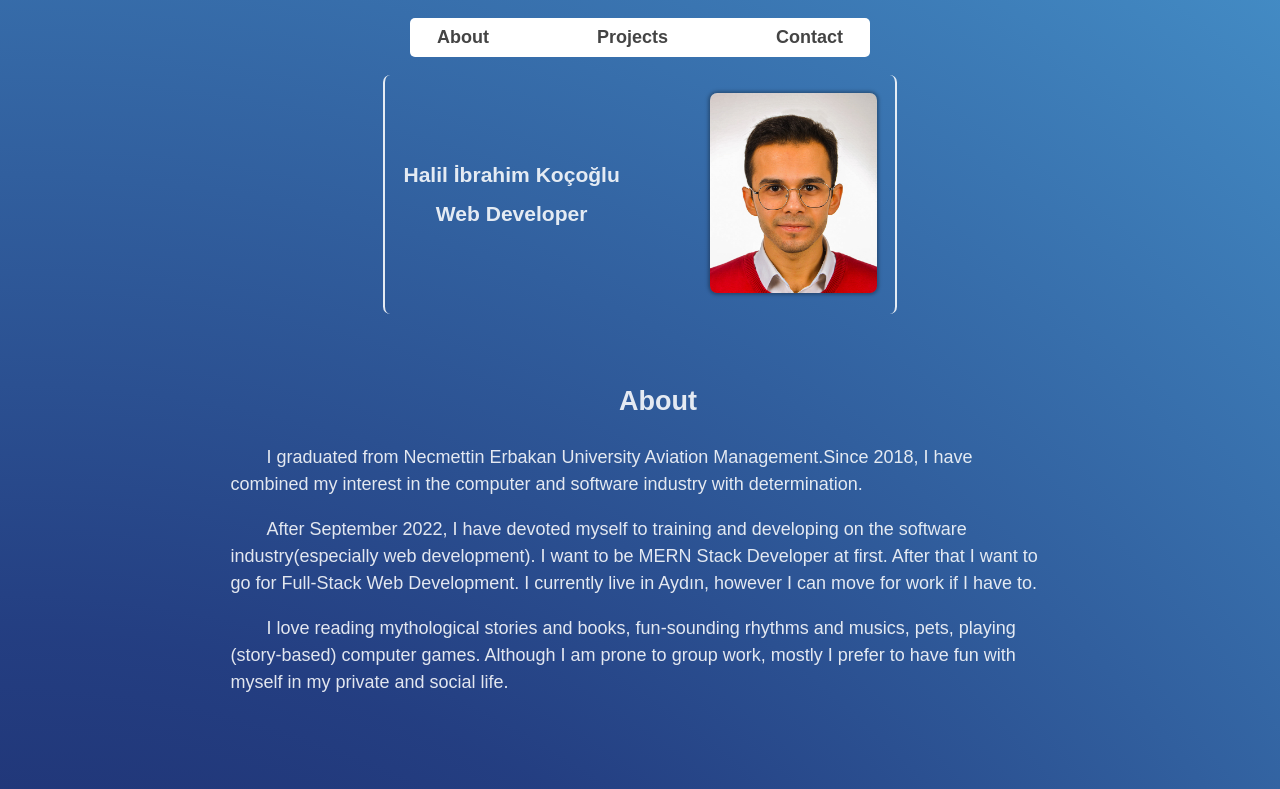
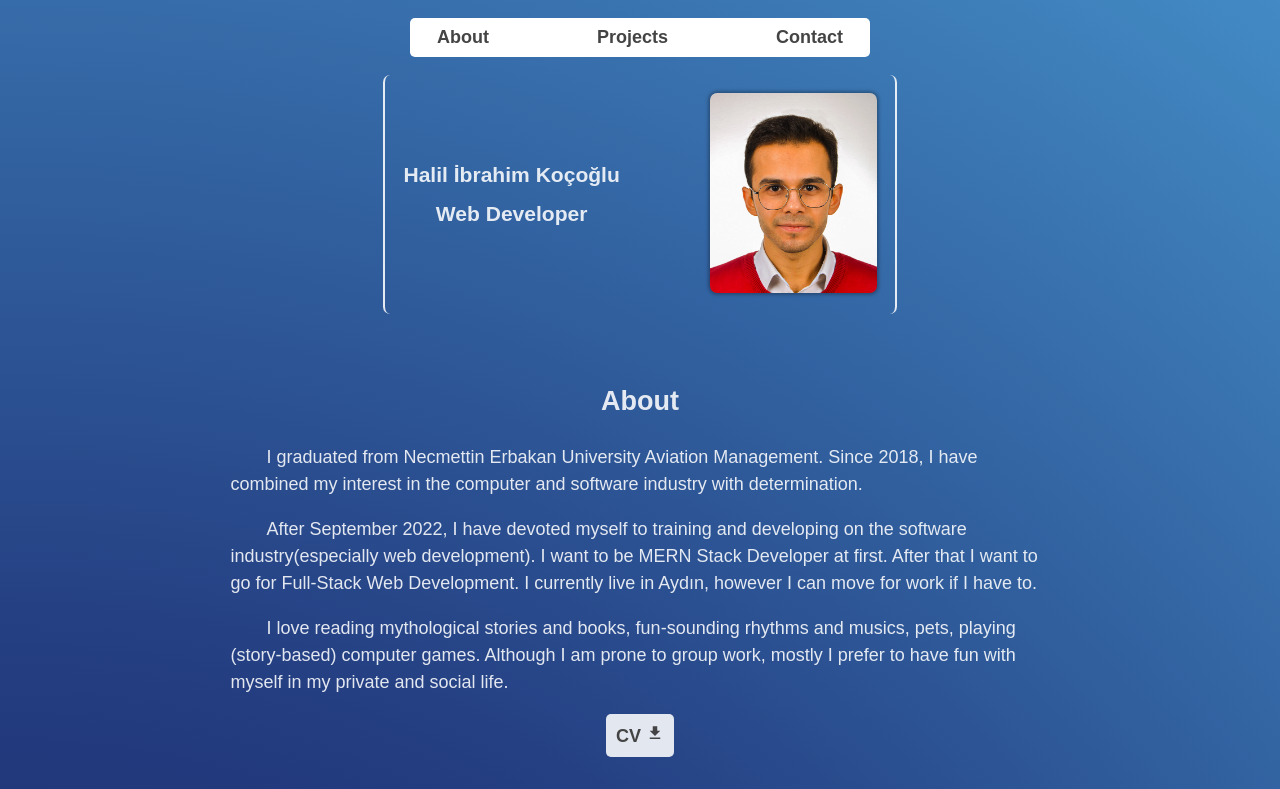
Before and after one commit to halilkocoglu/portfolio-website-frontend, a React (Vite) app: page / in a window 1280 px wide. Shown: the top 789 px of the page. Built offline with nearby package versions, Linux system fonts and the light colour scheme.

Commit message:
Cv download added.

```diff
--- a/src/components/Section/About/About.jsx
+++ b/src/components/Section/About/About.jsx
@@ -1,30 +1,35 @@
 import './about.css';
 import { useScrollContext } from '../../../Contexts/scrollContext';
+import  {MdDownload}  from 'react-icons/md';
 
 function About() {
   const {sectionRefs} = useScrollContext()
   return (
     <section ref={sectionRefs.about} >
-      <div className='div'>
-        <h1>About</h1>
+      <div>
+        <div className='about-info'>
+          <h1>About</h1>
           <p>
-          <span className='intended' >
-            I graduated from Necmettin Erbakan University Aviation Management.</span>
+            <span className='intended' ></span>
+            I graduated from Necmettin Erbakan University Aviation Management.
             Since 2018, I have combined my interest in the computer and software industry with determination.
-
           </p>
           <p>
-          <span className='intended'>
-            After September 2022, I have devoted myself to training and developing on the software industry(especially web development). </span>
+            <span className='intended'></span>
+            After September 2022, I have devoted myself to training and developing on the software industry(especially web development).
             I want to be MERN Stack Developer at first. After that I want to go for  Full-Stack Web Development. I currently live in Aydın, however I can move for work if I have to.
-
           </p>
           <p>
-          <span className='intended'>
-            I love reading mythological stories and books,</span> fun-sounding rhythms and musics, pets, playing (story-based) computer games. Although I am prone to group work, mostly I prefer to have fun with myself in my private and social life.
-
+            <span className='intended'></span>
+            I love reading mythological stories and books, fun-sounding rhythms and musics, pets, playing (story-based) computer games. Although I am prone to group work, mostly I prefer to have fun with myself in my private and social life.
           </p>
-          </div>
+        </div>
+        <div className='cv'>
+          <button>
+          <a href="" download>CV <MdDownload /></a>
+          </button>
+        </div>
+      </div>
     </section>
   )
 }
--- a/src/components/Section/About/about.css
+++ b/src/components/Section/About/about.css
@@ -1,8 +1,50 @@
 
-h1 {
-    margin-left: 2rem;
-}
+
 
 .intended {
     margin-left: 2rem;
 }
+
+.cv {
+    text-align: center;
+}
+
+.cv button {
+    background-color: var(--COLOR);
+    padding: 10px;
+    border: none;
+    border-radius: 5px;
+    transition-duration: 0.8s;
+    transition-timing-function: ease;
+}
+
+.cv a {
+    color: var(--COLOR_DARK);
+    font-size: large;
+    font-weight: 600;
+    text-decoration: none;
+}
+
+.cv button:hover ,
+.cv button:focus {
+    background-color: coral;
+    /* transform: scale(1.2); */
+    animation: shake 0.7s ease;
+}
+
+@keyframes shake {
+    0% { transform: translateX(0); }
+    25% { transform: translateX(5px) rotate(5deg); }
+    50% { transform: translateX(-3px) rotate(-3deg); }
+    75% { transform: translateX(1px) rotate(1deg); }
+    100% { transform: translateX(0); }
+  }
+
+@media screen and (max-width: 576px) {
+    .cv {
+        text-align: center;
+    }
+    .cv a {
+        font-size: medium;
+    }
+}
--- a/src/components/Section/Contact/contact.css
+++ b/src/components/Section/Contact/contact.css
@@ -84,4 +84,7 @@
     .user-name {
         gap: 0;
     }
+    .form-body input {
+        width: 200px;
+    }
 }
--- a/src/components/Section/Projects/projects.css
+++ b/src/components/Section/Projects/projects.css
@@ -89,6 +89,7 @@ img {
     transform: scale(1.2) translateX(20px);
     }
     img {
+        width: 200px;
         height: 150px;
     }
 }
```
